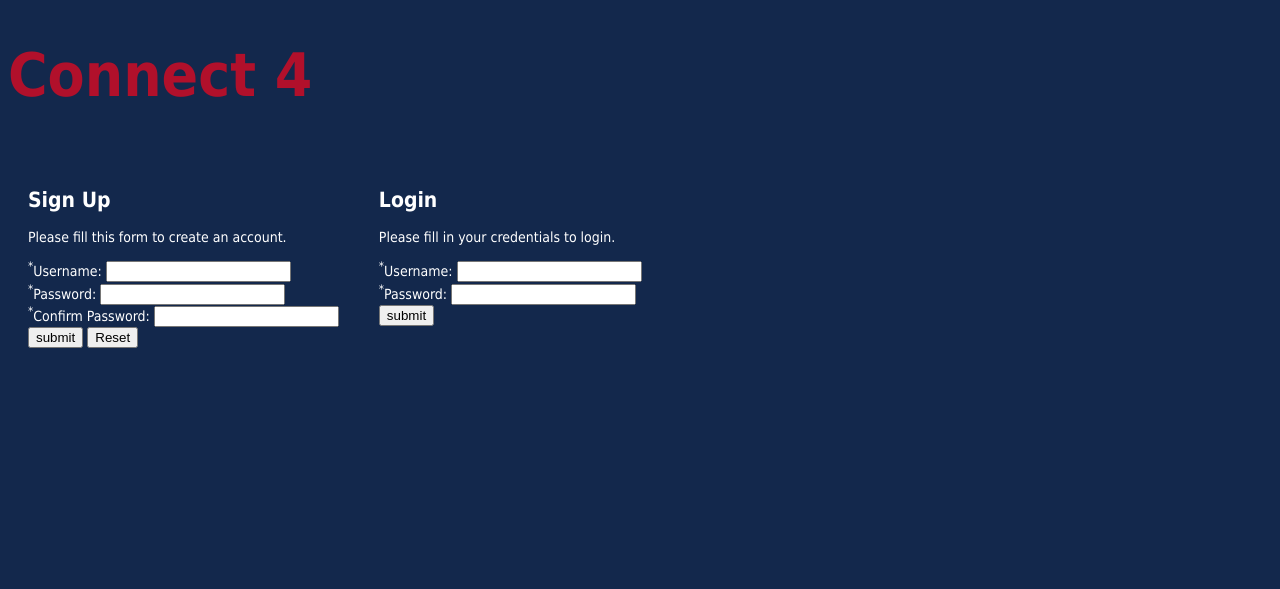
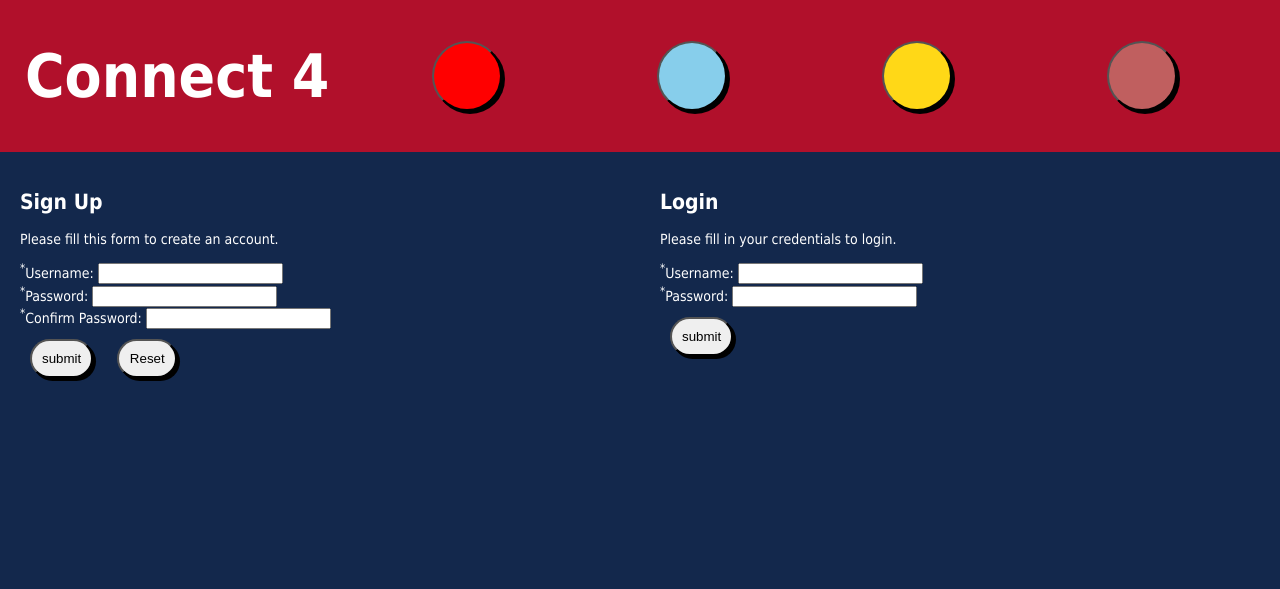
Before and after one commit to julietaMendez/CSCI-130-Connect-4, a PHP site: page /CSCI-130-Connect-4/login_register_page.php in a window 1280 px wide. Shown: the top 589 px of the page. Run offline with PHP 8.4, Linux system fonts and the light colour scheme.

Commit message:
adding css to the login page

```diff
--- a/game/chip.css
+++ b/game/chip.css
@@ -34,13 +34,14 @@ html { font: normal 14px Tahoma, Verdana, Arial, sans-serif; }
   margin: auto;
 }
 
-input[type="button"], [type="submit"]{
+input[type="button"], [type="submit"], [type="reset"]{
   box-shadow: 3px 3px rgb(0, 0, 0);
 }
 
-input[type="button"]:hover, [type="submit"]:hover{
+input[type="button"]:hover, [type="submit"]:hover, [type="reset"]:hover{
   transform: translate(2px, 2px);
   box-shadow: 1px 1px rgb(0, 0, 0);
+  filter: brightness(75%);
   transition: .25s ease-in-out;
 }
 
@@ -50,11 +51,6 @@ input[type="button"]:hover, [type="submit"]:hover{
   font-size: 30px;
   width:80%;
   border-radius: 30px;
-}
-
-.start:hover{
-  background-color: rgb(0, 138, 0);
-  transition: .25s ease-in-out;
 }
 
 .btn{
--- a/login/login_register_page.php
+++ b/login/login_register_page.php
@@ -6,11 +6,18 @@
     <meta charset="UTF-8" />
     <title>Connect4</title>
     <link rel="stylesheet" href="main_page.css" />
-
+    <link rel="stylesheet" href="../game/chip.css" />
   </head>
   <body>
+
 <!-- Sign up section -->
-    <header><h1>Connect 4</h1></header>
+    <header>
+        <h1>Connect 4</h1>
+        <input type="button" class="chip-btn red">
+        <input type="button" class="chip-btn skyblue">
+        <input type="button" class="chip-btn yellow">
+        <input type="button" class="chip-btn dullpink">
+    </header>
     <div class="row">
         <div class="col">
             <h2>Sign Up</h2>
@@ -32,8 +39,8 @@
                     <span></span>
                 </div>
                 <div>
-                    <input type="submit" value="submit" />
-                    <input type="reset" value="Reset" />
+                    <input type="submit" class="btn" value="submit" />
+                    <input type="reset" class="btn" value="Reset" />
                 </div>
             </form>
 <!-- display all registration errors -->
@@ -61,7 +68,7 @@
                     <span></span>
                 </div>
                 <div>
-                    <input type="submit" value="submit" />
+                    <input type="submit" class="btn" value="submit" />
                 </div>
             </form>
 <!-- display all login errors -->
--- a/login/main_page.css
+++ b/login/main_page.css
@@ -3,19 +3,30 @@ html {
 }
 
 body{
+  margin: 0;
+  padding: 0;
   background-color: #13284c;
   color:white;
 }
 
 header{
-  color: #b1102b;
+  display:flex;
+  align-items: center ;
+  background-color: #b1102b;
+  color: white;
+  padding: 1px 25px;
   font-size: 30px;
 }
 
+h1{
+  margin-right: 25px;
+}
+
+
+
 .col {
-    float: left;
+    width:50%;
     padding:20px;
-    min-height: 50vh;
 }
 
 .col:hover{
@@ -23,8 +34,7 @@ header{
     transition: background-color 2s ease;
 }
 
-.row:after {
-  content: "";
-  display: table;
-  clear: both;
+.row{
+  display: flex;
+  justify-content: space-evenly;
 }
```
Also changed, not shown: leaderboard/leaderboard.css (+9 -6 lines), menu/menu.css (+6 -1 lines).
